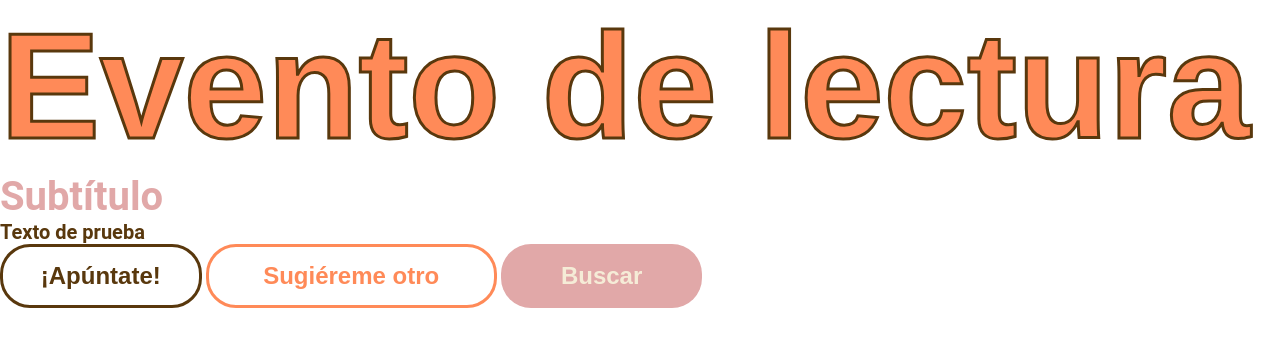
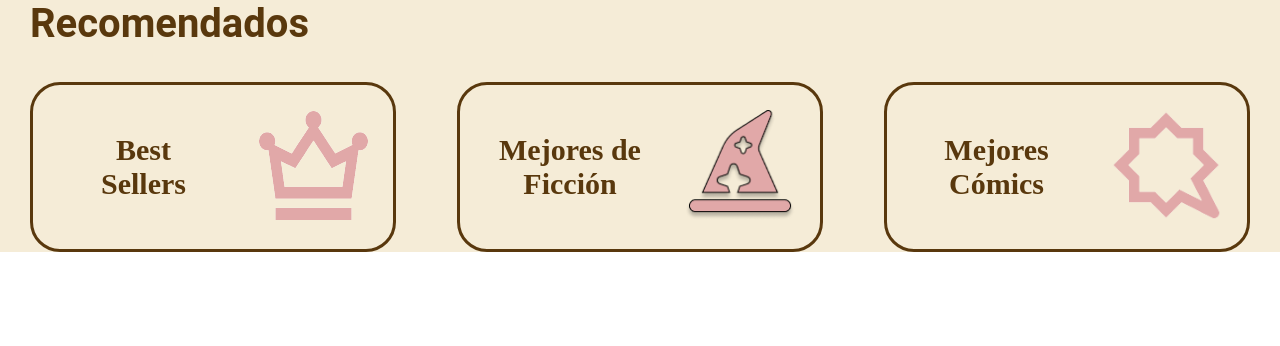
Before and after one commit to AtheneaReche/BWC_project, a plain HTML site: page index.html in a window 1280 px wide. Drawn offline with Linux system fonts and the light colour scheme.

Commit message:
Maquetacion y estilos de recomendados

```diff
--- a/index.html
+++ b/index.html
@@ -1,19 +1,20 @@
 <!DOCTYPE html>
-<html lang="en">
+<html lang="es">
 <head>
     <meta charset="UTF-8">
     <meta name="viewport" content="width=device-width, initial-scale=1.0">
+    <link rel="stylesheet" href="./styles/homePart2.css">
     <link rel="stylesheet" href="./styles/general.css">
     <title>Document</title>
 </head>
 <body>
-    <container class="bg_c_Beige">
-        <h1 class="title c_Orange"> Evento de lectura </h1>
-        <h3 class="subtitle c_Pink"> Subtítulo</h3>
-        <p class="text c_Brown"> Texto de prueba </p>
-        <button class="general_button">¡Apúntate!</button>
-        <button class="secondary_button">Sugiéreme otro</button>
-        <button class="search_button">Buscar</button>
-    </container>
+    <div class="bg_c_Beige">
+        <main class="max-width">
+            <section class="section__recommendeds">
+            </section>
+            <section class="section__news"></section>
+        </main>
+    </div>
+    <script src="./scripts/home.js"></script>
 </body>
 </html>
--- /dev/null
+++ b/scripts/home.js
@@ -0,0 +1,53 @@
+
+
+/* Inicio Segunda parte de la Home */
+
+/* SECCION RECOMENDADOS */
+const recommendeds=[
+    {
+        nombre:"Best Sellers",
+        nombreDeskopt:"Best <br> Sellers",
+        img:"./images/best-sellers.png",
+        url:"Agregar Link"
+    },
+    {
+        nombre:"Mejores de Ficción",
+        nombreDeskopt:"Mejores de<br>Ficción",
+        img:"./images/best-fiction.png",
+        url:"Agregar Link"
+    },
+    {
+        nombre:"Mejores Cómics y Novela Gráfica",
+        nombreDeskopt:"Mejores <br>Cómics",
+        img:"./images/best-comics.png",
+        url:"Agregar Link"
+    }
+]
+
+const sectionRecommendeds=document.querySelector(".section__recommendeds");
+
+const recommendedsTitle=document.createElement("h2");
+recommendedsTitle.textContent="Recomendados";
+recommendedsTitle.classList.add("subtitle","c_Brown");
+
+function createRecommendedsItems(array){
+    let div=document.createElement("div");
+    div.classList.add("recommendeds");
+    array.forEach(element => {
+        div.innerHTML+=`
+        <a class="recommendeds__options" href="${element.url}">
+                <h3 class="recommendeds__title c_Brown">${element.nombreDeskopt} </h3>
+                <div class="recommendeds__image">
+                    <img src="${element.img}" alt="${element.nombre}">
+                </div>
+        </a>`
+    });
+    sectionRecommendeds.appendChild(div)
+}
+
+
+sectionRecommendeds.appendChild(recommendedsTitle)
+createRecommendedsItems(recommendeds)
+
+/* SECCION NOVEDADES */
+const sectionNews=document.querySelector(".section__news");
--- a/styles/general.css
+++ b/styles/general.css
@@ -41,7 +41,7 @@
 
 /* COLORS */
 .bg_c_Beige{
-    color: var(--c-Beige);
+    background-color: var(--c-Beige);
 }
 .c_Brown{
     color: var(--c-Brown);
--- /dev/null
+++ b/styles/homePart2.css
@@ -0,0 +1,41 @@
+:root{
+    --c-Beige:#F5ECD7;
+    --c-Browm:#59380D;
+    --c-Pink:#E1A8A8;
+    --c-Orange:#FF8A58;
+    --c-Yellow:#F2C379;
+}
+
+*{
+    box-sizing: border-box;
+}
+h1,h2,h3,p{
+    margin: 0;
+    padding: 0;
+}
+.recommendeds{
+    margin: 35px 0px 50px 0px;
+    display: flex;
+    justify-content: space-between;
+    align-items: center;
+}
+
+.recommendeds__options{
+    text-decoration: none;
+    padding:25px;
+    width: 30%;
+    border-radius:30px;
+    border:3px solid var(--c-Browm);
+    display: flex;
+    gap:30px;
+    text-align: center;
+    align-items: center;
+}
+
+.recommendeds__title{
+    font-size: 30px;
+    flex: 1;
+}
+.recommendeds__image img{
+    height: 110px;
+}
```
Also changed, not shown: images/best-comics.png (added), images/best-fiction.png (added), images/best-sellers.png (added).
